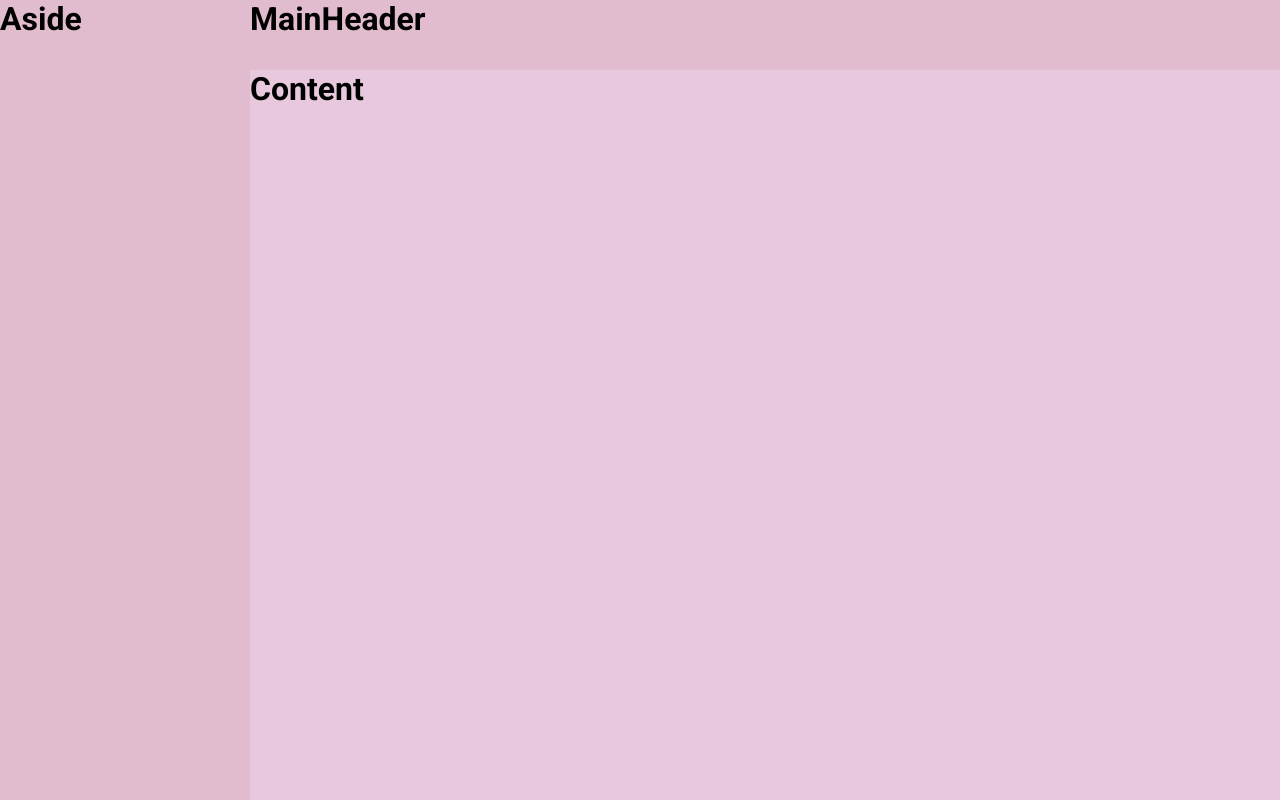
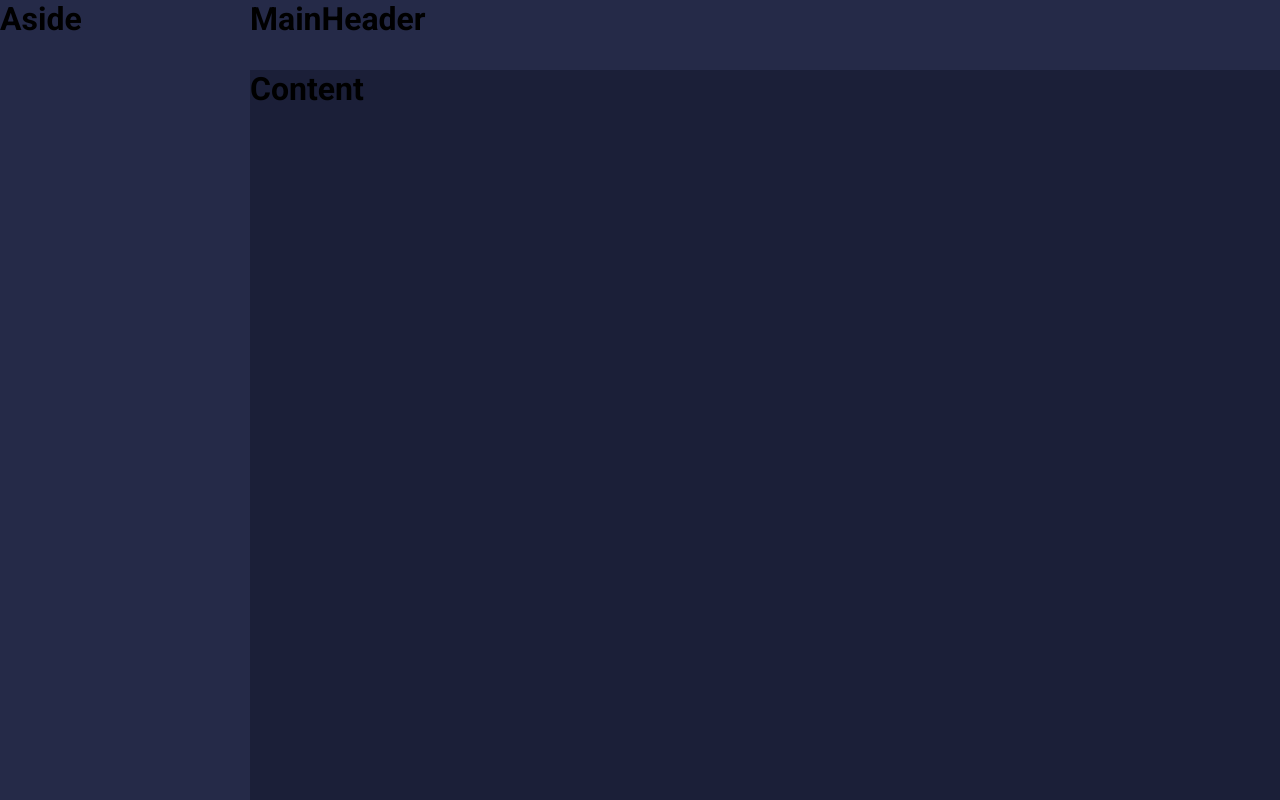
Before and after one commit to adriastephanie/minha-carteira-web, a React (Create React App) app in the folder minha_carteira/: page / in a window 1280 px wide. Built offline with nearby package versions, Linux system fonts and the light colour scheme.

Commit message:
config: criacao do dark e light no app

```diff
--- a/minha_carteira/src/App.tsx
+++ b/minha_carteira/src/App.tsx
@@ -1,11 +1,15 @@
 import React from 'react';
+import { ThemeProvider } from 'styled-components'
 import Layout from './components/Layout';
 import GlobalStyles from './styles/GlobalStyles';
+import dark from './styles/themes/dark';
 
 const App: React.FC = () => (
   <>
-    <GlobalStyles />
-    <Layout />
+    <ThemeProvider theme={dark}>
+      <GlobalStyles />
+      <Layout />
+    </ThemeProvider>
   </>
 );
 
--- a/minha_carteira/src/components/Aside/styles.ts
+++ b/minha_carteira/src/components/Aside/styles.ts
@@ -2,5 +2,5 @@
 
 export const Container = styled.div`
     grid-area: AS;
-    background-color: #E1BCCF;
+    background-color: ${props => props.theme.colors.secondary};
 `;
--- a/minha_carteira/src/components/Content/styles.ts
+++ b/minha_carteira/src/components/Content/styles.ts
@@ -2,5 +2,5 @@
 
 export const Container = styled.div`
     grid-area: CT;
-    background-color: #E7C8DD;
+    background-color: ${props => props.theme.colors.primary};
 `;
--- a/minha_carteira/src/components/MainHeader/styles.ts
+++ b/minha_carteira/src/components/MainHeader/styles.ts
@@ -2,5 +2,5 @@
 
 export const Container = styled.div`
     grid-area: MH;
-    background-color: #E1BCCF;
+    background-color: ${props => props.theme.colors.secondary};
 `;
```
